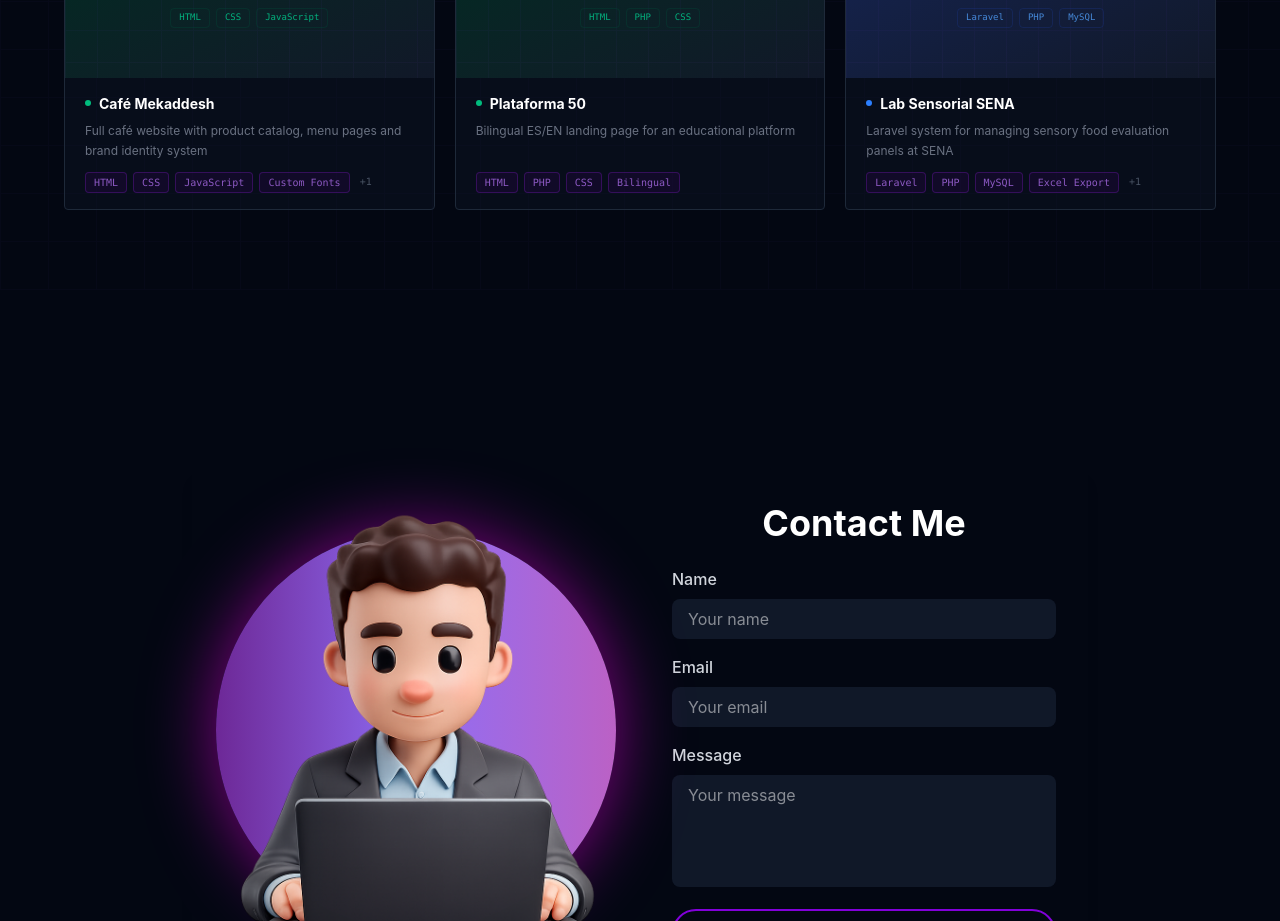
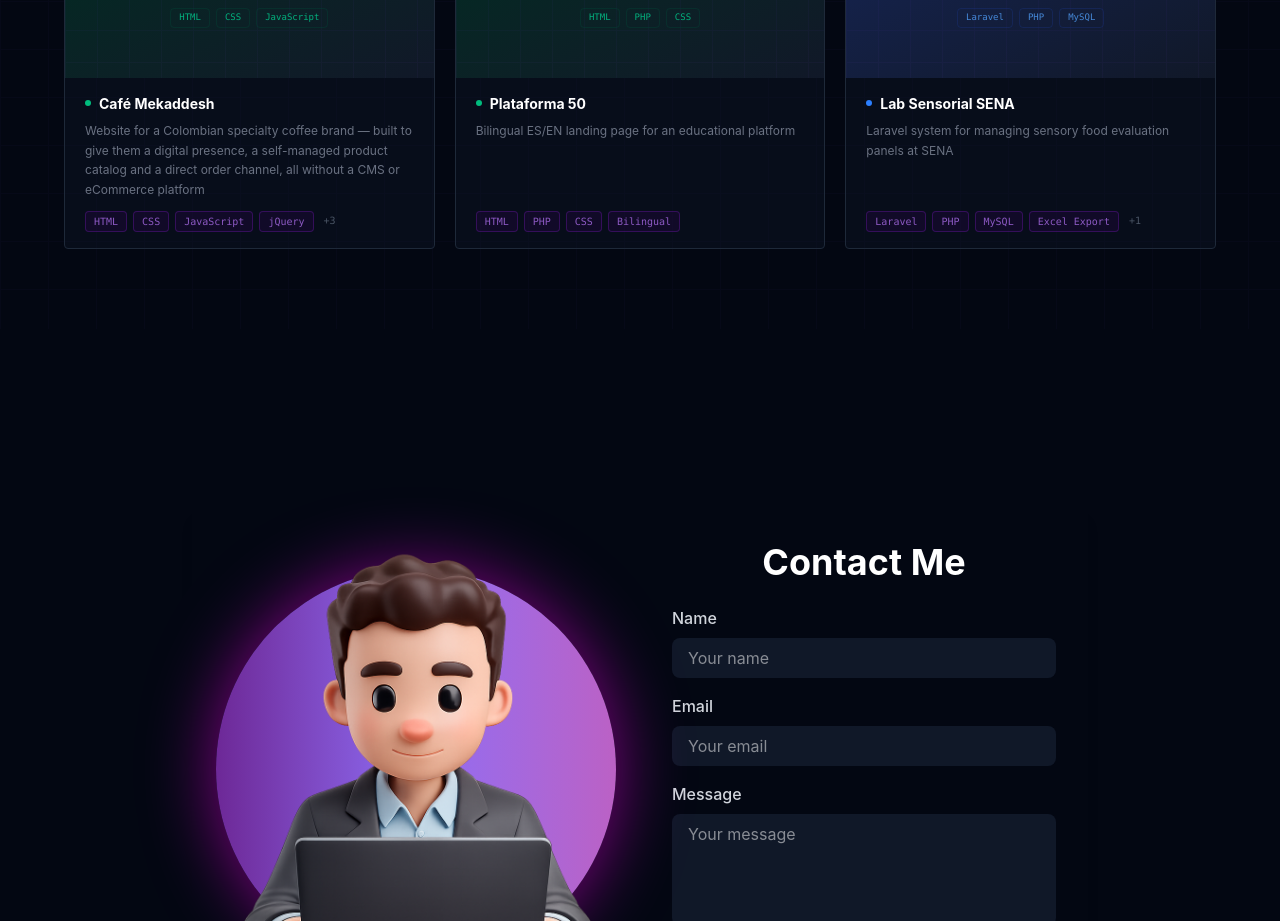
Before and after one commit to HannerB/PORTFOLIO, a React (Vite) app: page / in a window 1280 px wide. Shown: the part 6100-7021 px from the top of the page. Built offline with nearby package versions, Linux system fonts and the light colour scheme.

Commit message:
FEAT: Rewrite Café Mekaddesh entry — solution-focused content and correct dates

```diff
--- a/src/data/projects.js
+++ b/src/data/projects.js
@@ -540,36 +540,38 @@ export const projects = [
     {
         slug: "cafe-mekaddesh",
         category: "landing",
-        year: "2024",
+        year: "Apr – Aug 2024",
         title: "Café Mekaddesh",
-        tagline: "Full café website with product catalog, menu pages and brand identity system",
+        tagline: "Website for a Colombian specialty coffee brand — built to give them a digital presence, a self-managed product catalog and a direct order channel, all without a CMS or eCommerce platform",
         image: "https://picsum.photos/seed/cafemekaddesh/1200/600",
         screenshots: [],
-        github: "https://github.com/HannerB/CAFE-MEKADDESH",
-        githubPrivate: false,
-        link: "",
-        tags: ["HTML", "CSS", "JavaScript", "Custom Fonts", "Product Catalog"],
+        github: "https://github.com/HannerB",
+        githubPrivate: true,
+        link: "https://cafe-mekaddesh.hanner.dev",
+        tags: ["HTML", "CSS", "JavaScript", "jQuery", "PHP", "RevSlider", "WooCommerce CSS"],
         overview:
-            "A complete website for Café Mekaddesh, an artisan coffee shop. The site goes beyond a simple landing page — it includes a multi-page structure with dedicated product catalog pages for 16 individual menu items, a single-product detail view, about, contact and a cobbles/gallery section. The visual identity is fully custom: a brand manual, logo in multiple formats (CDR, PDF, PNG, SVG), papelería and over 20 professional product photography shots optimized as WebP.",
+            "Café Mekaddesh is a Colombian specialty coffee brand with a strong social and environmental mission: organic coffee from the Sierra Nevada de Santa Marta, compostable packaging certified by the FDA and the EU, and artisan products handmade by women heads of household, people with functional diversity and drug rehabilitation communities across three departments. They had no digital presence. The goal was to build a complete website that communicated their story, let them show and manage 16+ products, and gave customers a clear path to order — without the cost or technical overhead of a CMS or eCommerce platform.",
         problem:
-            "Café Mekaddesh needed a full digital presence that could present their menu professionally, showcase their brand identity and serve as a reference for future marketing — all in one repository.",
-        role: "Web developer and visual coordinator. Built the multi-page HTML/CSS site, structured the product catalog with individual item pages, applied the custom brand fonts (Gobold Bold, Trebuchet MS) and organized the complete digital asset system including the brand manual.",
+            "The brand had a compelling story and a catalog of products (coffee + handicrafts), but no website to show them — and no technical team to maintain one. A CMS like WordPress or a paid eCommerce solution was out of scope. They needed something they could keep alive without developers every time a product changed.",
+        role: "Sole developer. Defined the page architecture, adapted and customized the HTML theme for the brand, built the dynamic product system, integrated the PHP contact form and set up deployment to GitHub Pages under a custom domain.",
         features: [
-            { title: "16-item menu catalog", description: "Each menu product has its own HTML page (menu-item-1 through menu-item-16) in the productos/data folder, plus a single-product.html template for individual product detail view — a structure built for easy future expansion." },
-            { title: "Professional product photography", description: "22 WebP-optimized product photos shot specifically for the site, named and organized in the 5.PRODUCTOS folder for systematic use across catalog pages." },
-            { title: "Custom brand typography", description: "Gobold Bold (OTF) and Trebuchet MS (TTF) fonts embedded locally — preserving precise brand typography regardless of system font availability." },
-            { title: "Multi-page site structure", description: "Separate pages for home, about (nosotros), cobbles (gallery/feature), contacts and products — a coherent content architecture for the business." },
-            { title: "Complete brand identity system", description: "Repository includes the full brand package: logo in CDR/PDF/PNG/SVG variants (black, gold, white, with/without background), a full brand manual PDF and corporate papelería files." },
+            { title: "Dynamic product catalog with no backend", description: "All 16 products live in a single JS data file. A generic single-product.html reads ?id= from the URL and renders the correct product at runtime — so adding or editing a product means updating one file, nothing more." },
+            { title: "WhatsApp as order channel", description: "Since there was no checkout system, wa.me deep-link CTAs were placed at key moments across the site — turning browsers into direct conversations with the brand without requiring payment infrastructure." },
+            { title: "Brand storytelling sections", description: "Structured content sections translated their social mission into visual proof: 300+ coffee growers supported, compostable packaging, EPA Barranquilla green business certification, and a food critic endorsement — giving credibility to first-time visitors." },
+            { title: "Coffee profile slide", description: "An animated RevSlider section shows the SCAA-rated cup profile (aroma, flavor, roast level, acidity, body — 84.0 score) with separate desktop and mobile layouts, communicating specialty-grade quality to informed buyers." },
+            { title: "Tabbed product menu with popups", description: "Products organized into tabs (All / Coffee / Handicrafts) with modal popups per item — giving visitors a clear browse experience without navigating away from the page." },
+            { title: "PHP contact form", description: "Backend form handler for formal inquiries — so the team receives messages directly to their business email without relying on third-party form services." },
         ],
         stack: {
-            frontend: ["HTML5", "CSS3", "JavaScript"],
-            typography: ["Gobold Bold (OTF)", "Trebuchet MS (TTF)"],
-            assets: ["WebP photography", "SVG/PNG logos", "CDR brand files"],
+            frontend: ["HTML5", "CSS3", "JavaScript", "jQuery", "RevSlider"],
+            backend: ["PHP"],
+            ui: ["FontAwesome", "WooCommerce CSS", "Google Fonts"],
+            infra: ["GitHub Pages", "Custom Domain (CNAME)"],
         },
         highlights: [
-            "WebP format for all 22 product photos delivers ~30% smaller file sizes vs JPEG while maintaining visual quality — important for a product-heavy site on mobile connections.",
-            "Self-hosted brand fonts (OTF/TTF) via @font-face ensure the Gobold Bold display font renders identically across all devices regardless of OS font cache.",
-            "Parallel HTML file structure for all 16 menu items means adding a new product is simply duplicating a template file — no CMS or database required for catalog updates.",
+            "The dynamic product system solves a real maintenance problem: the client edits products in one JS array and every product page updates automatically — no CMS, no database, no redeployment.",
+            "WhatsApp CTAs placed at the exact moment of purchase intent (product page, about page hero, header) replace a checkout flow entirely — appropriate for a brand that operates through direct sales.",
+            "RevSlider's coffee profile slide adapts layout per breakpoint using CSS class toggles (show-on-mobile / hide-on-mobile) without duplicating slide logic — the same data renders correctly on any screen.",
         ],
     },
     {
```
